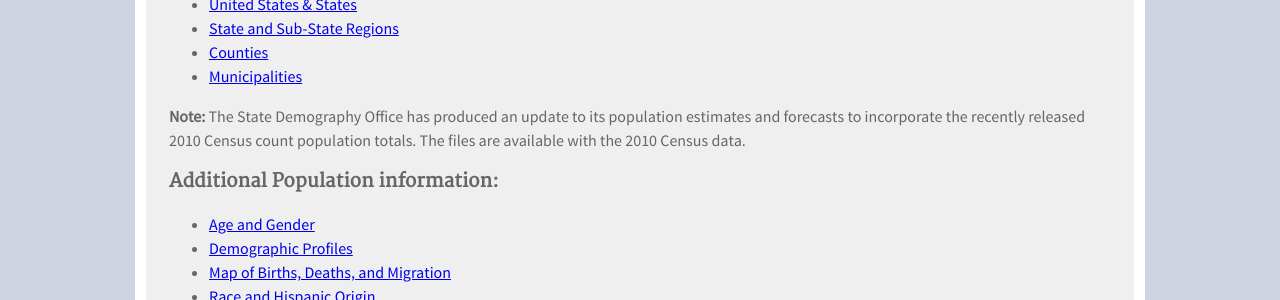
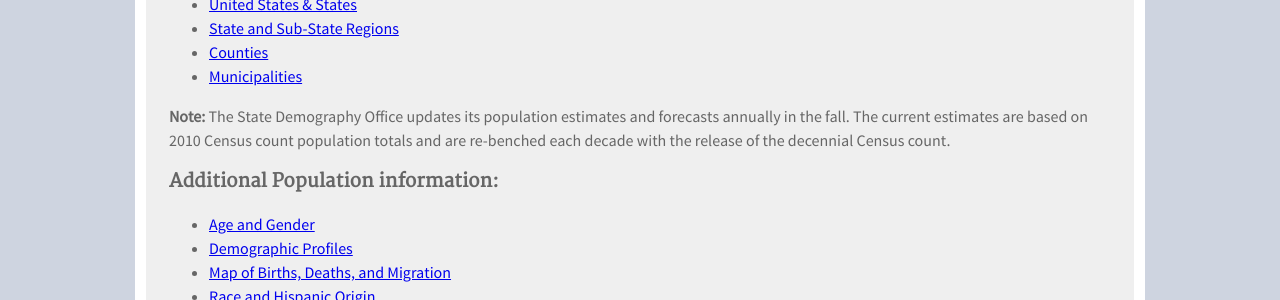
Before and after one commit to TBleess/Website_New, a Jekyll site: the page built from pages/1_Population/index.md, in a window 1280 px wide. Shown: the part 475-775 px from the top of the page. Built offline with Jekyll 4.4.1, drawn with Linux system fonts in a browser that asks for light colours.

Commit message:
update to V18

```diff
--- a/pages/1_Population/index.md
+++ b/pages/1_Population/index.md
@@ -20,7 +20,7 @@ datalink: "/population/data"
 - [Counties](/population/population-totals-counties#population-totals-for-colorado-counties)
 - [Municipalities](/population/population-totals-municipalities#population-totals-for-colorado-municipalities)
 
-**Note:** The State Demography Office has produced an update to its population estimates and forecasts to incorporate the recently released 2010 Census count population totals. The files are available with the 2010 Census data.
+**Note:** The State Demography Office updates its population estimates and forecasts annually in the fall. The current estimates are based on 2010 Census count population totals and are re-benched each decade with the release of the decennial Census count.
 
 ### Additional Population information:
 
```
